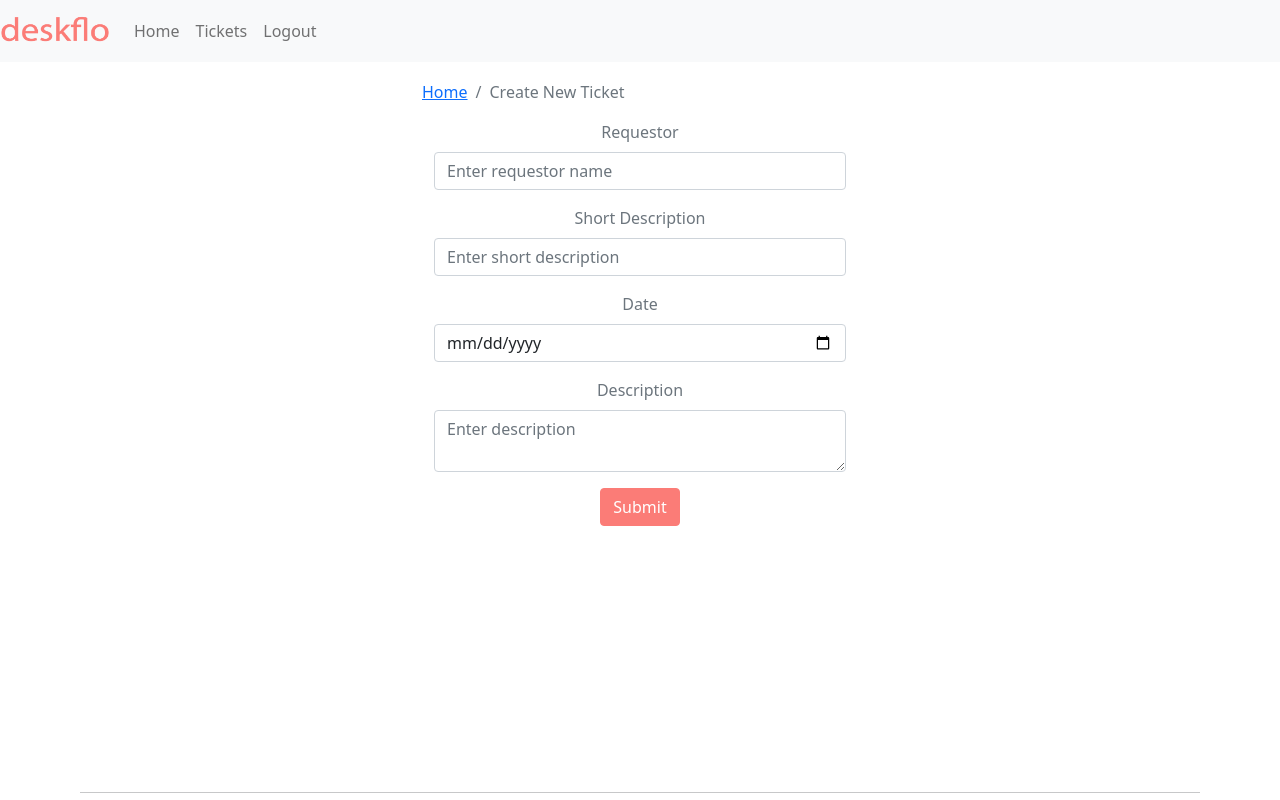
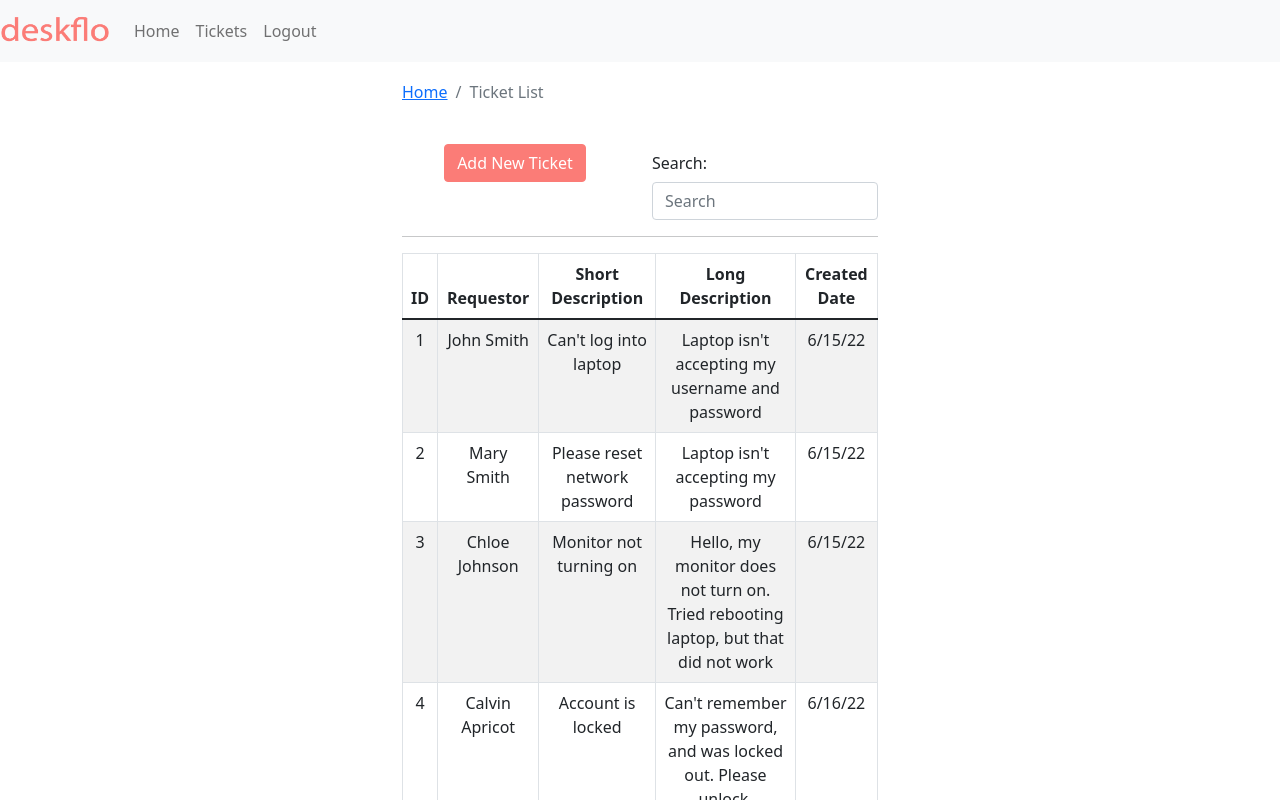
Before and after one commit to trinidadramirez/deskflo-frontend-portfolio, a React (Create React App) app: page / in a window 1280 px wide. Shown: the top 800 px of the page. Built offline with nearby package versions, Linux system fonts and the light colour scheme.

Commit message:
Add TicketListPage and search functionality

```diff
--- a/src/App.js
+++ b/src/App.js
@@ -4,13 +4,15 @@ import {EntryPage} from "./pages/EntryPage";
 import { DefaultLayout } from './layouts/DefaultLayout';
 import { Home } from './pages/Home';
 import { CreateTicketPage } from "./pages/CreateTicketPage";
+import { TicketListPage } from './pages/TicketListPage';
 
 function App() {
   return (
     <div className="App">
       {/*<EntryPage/>*/}
       <DefaultLayout>
-        <CreateTicketPage/>
+        <TicketListPage/>
+        {/*<CreateTicketPage/>*/}
       </DefaultLayout>
     </div>
   );
--- /dev/null
+++ b/src/assets/test-tickets.json
@@ -0,0 +1,81 @@
+[
+    {
+        "id": 1,
+        "requestor": "John Smith",
+        "shortDescription": "Can't log into laptop",
+        "longDescription": "Laptop isn't accepting my username and password",
+        "date": "6/15/22"
+    },
+
+    {
+        "id": 2,
+        "requestor": "Mary Smith",
+        "shortDescription": "Please reset network password",
+        "longDescription": "Laptop isn't accepting my password",
+        "date": "6/15/22"
+    },
+
+    {
+        "id": 3,
+        "requestor": "Chloe Johnson",
+        "shortDescription": "Monitor not turning on",
+        "longDescription": "Hello, my monitor does not turn on. Tried rebooting laptop, but that did not work",
+        "date": "6/15/22"
+    },
+
+    {
+        "id": 4,
+        "requestor": "Calvin Apricot",
+        "shortDescription": "Account is locked",
+        "longDescription": "Can't remember my password, and was locked out. Please unlock.",
+        "date": "6/16/22"
+    },
+
+    {
+        "id": 5,
+        "requestor": "Kim Johnson",
+        "shortDescription": "Mouse is broken",
+        "longDescription": "Hi, the right-click on my mouse doesn't seem to be working",
+        "date": "6/16/22"
+    },
+
+    {
+        "id": 6,
+        "requestor": "Chloe Johnson",
+        "shortDescription": "Keyboard not working",
+        "longDescription": "Keyboard doesn't seem to be registering keystrokes.",
+        "date": "6/16/22"
+    },
+
+    {
+        "id": 7,
+        "requestor": "Chloe Johnson",
+        "shortDescription": "Acrobat missing features",
+        "longDescription": "Acrobat is missing the redact feature",
+        "date": "6/17/22"
+    },
+
+    {
+        "id": 8,
+        "requestor": "Chloe Johnson",
+        "shortDescription": "Can't log into laptop",
+        "longDescription": "Laptop isn't accepting my username and password",
+        "date": "6/17/22"
+    },
+
+    {
+        "id": 9,
+        "requestor": "Chloe Johnson",
+        "shortDescription": "Can't log into laptop",
+        "longDescription": "Laptop isn't accepting my username and password",
+        "date": "6/17/22"
+    },
+
+    {
+        "id": 10,
+        "requestor": "Chloe Johnson",
+        "shortDescription": "Can't log into laptop",
+        "longDescription": "Laptop isn't accepting my username and password",
+        "date": "6/17/22"
+    }
+]
--- a/src/components/CreateTicketForm.js
+++ b/src/components/CreateTicketForm.js
@@ -2,7 +2,11 @@ import React from "react";
 import { Container, Form, Row, Button } from "react-bootstrap";
 import PropTypes from "prop-types";
 
-export const CreateTicketForm = ({ handleOnSubmit, handleOnChange, formData }) => {
+export const CreateTicketForm = ({
+  handleOnSubmit,
+  handleOnChange,
+  formData,
+}) => {
   return (
     <Container>
       <Form autoComplete="off" onSubmit={handleOnSubmit}>
@@ -52,16 +56,18 @@ export const CreateTicketForm = ({ handleOnSubmit, handleOnChange, formData }) =
           />
         </Form.Group>
 
-        <Button className="mb-3 btn-primary" type="submit">
-          Submit
-        </Button>
+        <div className="d-grid gap-2">
+          <Button className="mb-3 btn-primary" type="submit" size="lg">
+            Submit
+          </Button>
+        </div>
       </Form>
     </Container>
   );
 };
 
 CreateTicketForm.propTypes = {
-    handleOnSubmit: PropTypes.func.isRequired,
-    handleOnChange: PropTypes.func.isRequired,
-    formData: PropTypes.object.isRequired,
+  handleOnSubmit: PropTypes.func.isRequired,
+  handleOnChange: PropTypes.func.isRequired,
+  formData: PropTypes.object.isRequired,
 };
--- a/src/components/NewTicketsList.js
+++ b/src/components/NewTicketsList.js
@@ -1,25 +1,41 @@
-import React from 'react'
+import React from "react";
 import { Table } from "react-bootstrap";
+import tickets from "../assets/test-tickets.json";
+import PropTypes from "prop-types";
 
-export const NewTicketsList = () => {
+export const NewTicketsList = ({ tickets }) => {
   return (
     <Table striped bordered hover>
       <thead>
         <tr>
           <th>ID</th>
+          <th>Requestor</th>
           <th>Short Description</th>
           <th>Long Description</th>
           <th>Created Date</th>
         </tr>
       </thead>
       <tbody>
+        {tickets.length ? (
+          tickets.map((row) => (
+            <tr key={row.id}>
+              <td>{row.id}</td>
+              <td>{row.requestor}</td>
+              <td>{row.shortDescription}</td>
+              <td>{row.longDescription}</td>
+              <td>{row.date}</td>
+            </tr>
+          ))
+        ) : (
           <tr>
-                <th>1</th>
-                <th>Can't log into laptop</th>
-                <th>Laptop isn't accepting my username and password</th>
-                <th>6/15/22</th>
+            <td  colSpan="5" className="text-center">No results</td>
           </tr>
+          )}
       </tbody>
     </Table>
-  )
+  );
+};
+
+NewTicketsList.propTypes = {
+    tickets: PropTypes.array.isRequired,
 }
--- /dev/null
+++ b/src/components/SearchForm.js
@@ -0,0 +1,28 @@
+import React from 'react'
+import {Form, Row, Col} from "react-bootstrap"
+import PropTypes from "prop-types"
+
+export const SearchForm = ({handleOnChange, str}) => {
+  return (
+    <div>
+        <Form>
+            <Form.Group as={Row}>
+                <Form.Label column sm="3">Search: </Form.Label>
+                <Col sm="20">
+                    <Form.Control
+                    name="searchString"
+                    placeholder="Search"
+                    onChange={handleOnChange}
+                    value={str}
+                    />
+                </Col>
+            </Form.Group>
+        </Form>
+    </div>
+  )
+}
+
+SearchForm.propTypes = {
+    handleOnChange: PropTypes.func.isRequired,
+    str: PropTypes.string.isRequired,
+}
--- a/src/pages/Home.js
+++ b/src/pages/Home.js
@@ -2,6 +2,7 @@ import React from 'react'
 import { Container, Row, Col, Button } from "react-bootstrap";
 import { NewTicketsList } from "../components/NewTicketsList";
 import { Bread } from "../components/Breadcrumb";
+import tickets from "../assets/test-tickets.json";
 
 export const Home = () => {
   return (
@@ -27,7 +28,7 @@ export const Home = () => {
 
         <Row>
             <Col className="mt-2">
-                <NewTicketsList/>
+                <NewTicketsList tickets={tickets}/>
             </Col>
         </Row>
     </Container>
--- /dev/null
+++ b/src/pages/TicketListPage.js
@@ -0,0 +1,49 @@
+import React, {useState, useEffect} from 'react'
+import { Bread } from "../components/Breadcrumb";
+import {Container, Row, Col, Button} from "react-bootstrap"
+import { SearchForm } from '../components/SearchForm';
+import { NewTicketsList } from '../components/NewTicketsList';
+import tickets from "../assets/test-tickets.json"
+
+export const TicketListPage = () => {
+    const [str, setStr] = useState("")
+    const [dispTickets, setDispTickets] = useState(tickets);
+
+    useEffect(() => {
+    }, [str, dispTickets]);
+
+    const handleOnChange = (e) => {
+        const {value} = e.target;
+        setStr(value);
+        searchTicketList(value);
+    }
+
+    const searchTicketList = (s) => {
+        const displayTickets = tickets.filter(row => row.shortDescription.toLowerCase().includes(s.toLowerCase()));
+        setDispTickets(displayTickets);
+    }
+
+  return (
+    <Container>
+        <Row>
+            <Col>
+                <Bread page="Ticket List"/>
+            </Col>
+        </Row>
+        <Row className="mt-4">
+            <Col>
+                <Button className="btn-primary">Add New Ticket</Button>
+            </Col>
+            <Col className="text-right">
+                <SearchForm handleOnChange={handleOnChange} str={str}/>
+            </Col>
+        </Row>
+        <hr/>
+        <Row>
+            <Col>
+                <NewTicketsList tickets={dispTickets}/>
+            </Col>
+        </Row>
+    </Container>
+  )
+}
```
Lines whose indentation alone changed are shown as unchanged.
